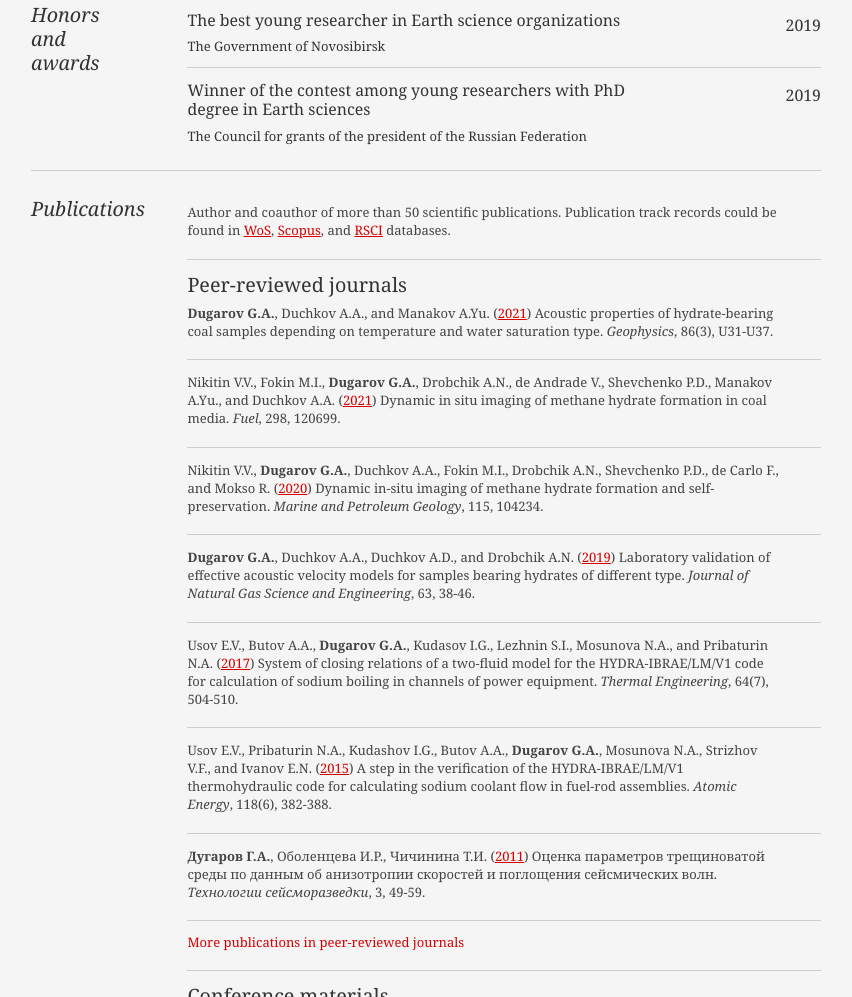
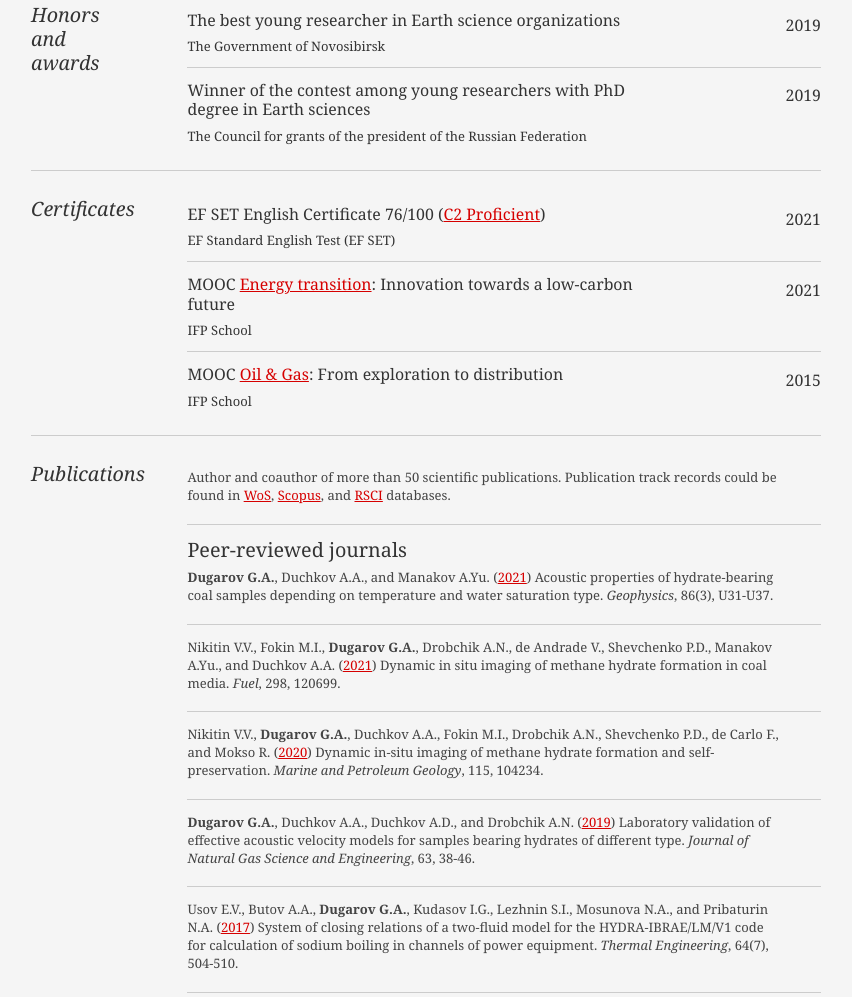
Before and after one commit to geserdugarov/geserdugarov.github.io, a plain HTML site: page index.html in a window 1280 px wide. Shown: the part 3437-4434 px from the top of the page, without its empty margins (214-1066 px from the left). Drawn offline with Linux system fonts and the light colour scheme.

Commit message:
Certificates were added.

```diff
--- a/index.html
+++ b/index.html
@@ -244,6 +244,34 @@
 					</div><!--// .yui-gf -->
 
 
+                    <div class="yui-gf">
+
+						<div class="yui-u first">
+							<h2>Certificates</h2>
+						</div><!--// .yui-u -->
+
+						<div class="yui-u">
+                            <div class="uni">
+                                <h3>EF SET English Certificate 76/100 (<a href="https://www.efset.org/cert/9jsN7U" target="_blank">C2 Proficient</a>)</h3>
+                                <h4>2021</h4>
+                                <h5>EF Standard English Test (EF SET)</h5>
+                            </div>
+
+                            <div class="uni">
+                                <h3>MOOC <a href="file/cert_MOOC_2021.pdf" target="_blank">Energy transition</a>: Innovation towards a low-carbon future</h3>
+                                <h4>2021</h4>
+                                <h5>IFP School</h5>
+                            </div>
+
+                            <div class="unil">
+                                <h3>MOOC <a href="https://certification.unow-mooc.org/IFP/OG1/cert1798.pdf" target="_blank">Oil & Gas</a>: From exploration to distribution</h3>
+                                <h4>2015</h4>
+                                <h5>IFP School</h5>
+                            </div>
+						</div><!--// .yui-u -->
+					</div><!--// .yui-gf -->
+
+
 					<div class="yui-gf">
 
 						<div class="yui-u first">
```
